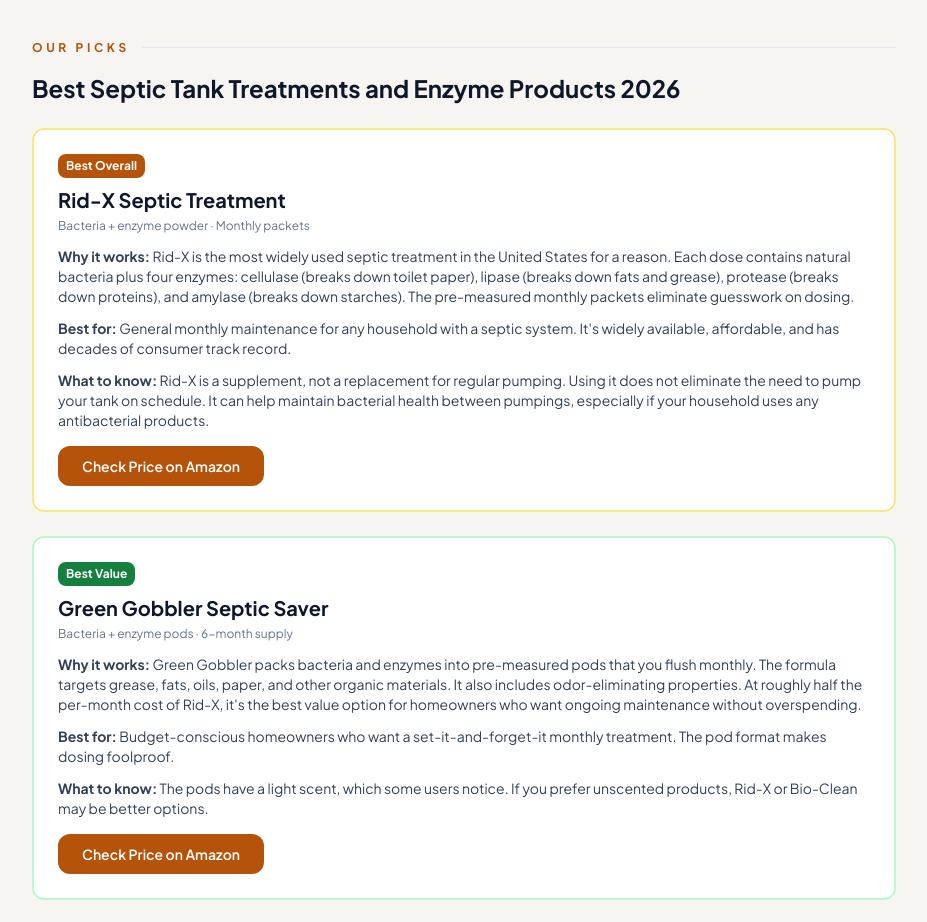
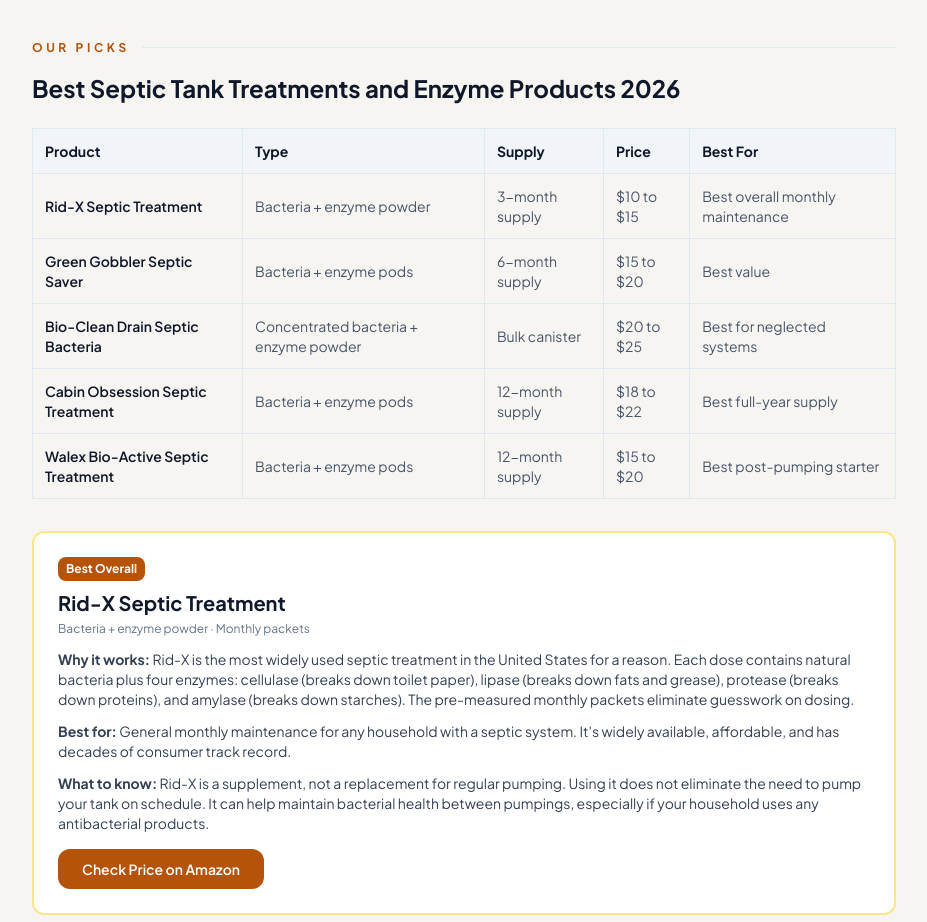
Before and after one commit to thebasementguide2026/theseptic.guide-, a Next.js app: page /reviews/best-septic-tank-treatments in a window 1280 px wide. Shown: the part 2480-3402 px from the top of the page, without its empty margins (176-1103 px from the left). Built offline with nearby package versions, Linux system fonts and the light colour scheme.

Commit message:
Add product comparison table to best septic tank treatments page

```diff
--- a/app/reviews/best-septic-tank-treatments/page.tsx
+++ b/app/reviews/best-septic-tank-treatments/page.tsx
@@ -214,6 +214,58 @@ export default function BestSepticTankTreatments() {
             <div className='flex-1 h-px bg-slate-200'></div>
           </div>
           <h2 className='text-2xl font-bold text-slate-900 mb-6'>Best Septic Tank Treatments and Enzyme Products 2026</h2>
+
+                        {/* Product Comparison Table */}
+              <div className='overflow-x-auto mb-8'>
+                <table className='w-full text-sm border-collapse'>
+                  <thead>
+                    <tr className='bg-slate-100'>
+                      <th className='text-left p-3 font-bold text-slate-900 border border-slate-200'>Product</th>
+                      <th className='text-left p-3 font-bold text-slate-900 border border-slate-200'>Type</th>
+                      <th className='text-left p-3 font-bold text-slate-900 border border-slate-200'>Supply</th>
+                      <th className='text-left p-3 font-bold text-slate-900 border border-slate-200'>Price</th>
+                      <th className='text-left p-3 font-bold text-slate-900 border border-slate-200'>Best For</th>
+                    </tr>
+                  </thead>
+                  <tbody>
+                    <tr className='hover:bg-slate-50'>
+                      <td className='p-3 border border-slate-200 font-semibold text-slate-900'>Rid-X Septic Treatment</td>
+                      <td className='p-3 border border-slate-200 text-slate-600'>Bacteria + enzyme powder</td>
+                      <td className='p-3 border border-slate-200 text-slate-600'>3-month supply</td>
+                      <td className='p-3 border border-slate-200 text-slate-600'>$10 to $15</td>
+                      <td className='p-3 border border-slate-200 text-slate-600'>Best overall monthly maintenance</td>
+                    </tr>
+                    <tr className='hover:bg-slate-50'>
+                      <td className='p-3 border border-slate-200 font-semibold text-slate-900'>Green Gobbler Septic Saver</td>
+                      <td className='p-3 border border-slate-200 text-slate-600'>Bacteria + enzyme pods</td>
+                      <td className='p-3 border border-slate-200 text-slate-600'>6-month supply</td>
+                      <td className='p-3 border border-slate-200 text-slate-600'>$15 to $20</td>
+                      <td className='p-3 border border-slate-200 text-slate-600'>Best value</td>
+                    </tr>
+                    <tr className='hover:bg-slate-50'>
+                      <td className='p-3 border border-slate-200 font-semibold text-slate-900'>Bio-Clean Drain Septic Bacteria</td>
+                      <td className='p-3 border border-slate-200 text-slate-600'>Concentrated bacteria + enzyme powder</td>
+                      <td className='p-3 border border-slate-200 text-slate-600'>Bulk canister</td>
+                      <td className='p-3 border border-slate-200 text-slate-600'>$20 to $25</td>
+                      <td className='p-3 border border-slate-200 text-slate-600'>Best for neglected systems</td>
+                    </tr>
+                    <tr className='hover:bg-slate-50'>
+                      <td className='p-3 border border-slate-200 font-semibold text-slate-900'>Cabin Obsession Septic Treatment</td>
+                      <td className='p-3 border border-slate-200 text-slate-600'>Bacteria + enzyme pods</td>
+                      <td className='p-3 border border-slate-200 text-slate-600'>12-month supply</td>
+                      <td className='p-3 border border-slate-200 text-slate-600'>$18 to $22</td>
+                      <td className='p-3 border border-slate-200 text-slate-600'>Best full-year supply</td>
+                    </tr>
+                    <tr className='hover:bg-slate-50'>
+                      <td className='p-3 border border-slate-200 font-semibold text-slate-900'>Walex Bio-Active Septic Treatment</td>
+                      <td className='p-3 border border-slate-200 text-slate-600'>Bacteria + enzyme pods</td>
+                      <td className='p-3 border border-slate-200 text-slate-600'>12-month supply</td>
+                      <td className='p-3 border border-slate-200 text-slate-600'>$15 to $20</td>
+                      <td className='p-3 border border-slate-200 text-slate-600'>Best post-pumping starter</td>
+                    </tr>
+                  </tbody>
+                </table>
+              </div>
 
           <div className='space-y-6'>
             {/* Rid-X */}
```
